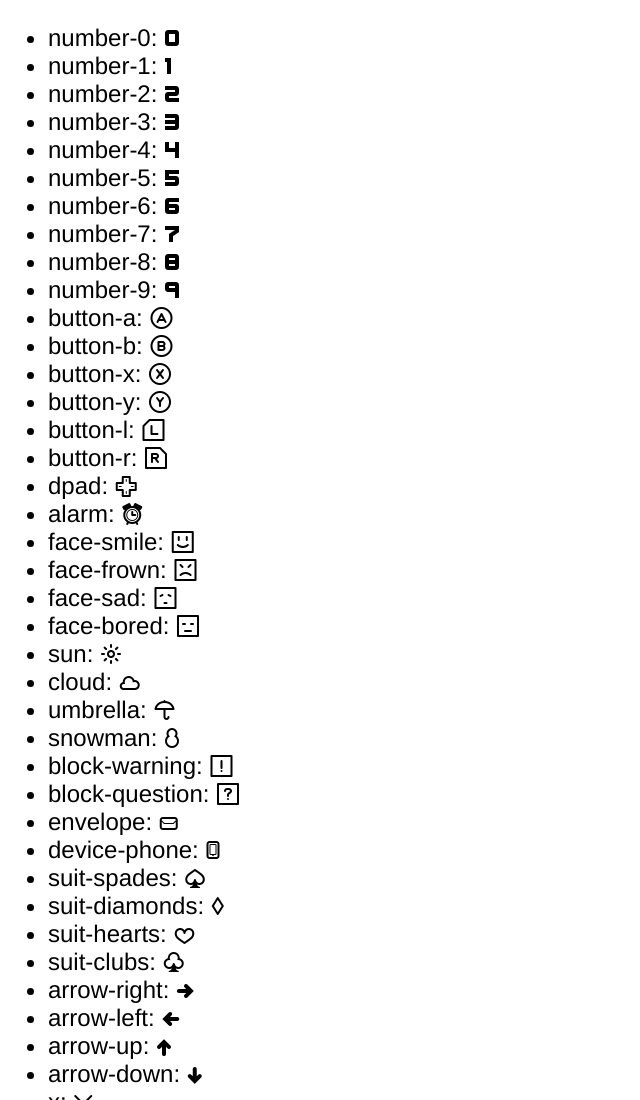
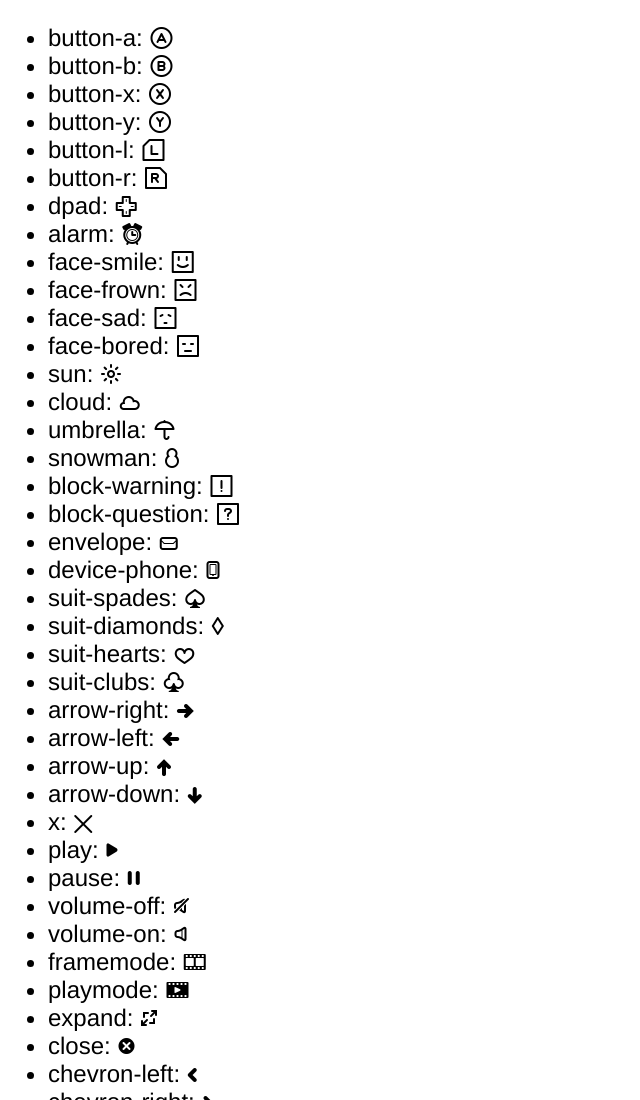
Before and after one commit to Sudomemo/Sudofont, a website: page dist/test.html in a window 1280 px wide. Shown: the top 1100 px of the page, without its empty margins (0-640 px from the left). Drawn offline with Linux system fonts and the light colour scheme.

Commit message:
remove number chars - they were a bad idea and wont be used

```diff
--- a/dist/css/sudofont.css
+++ b/dist/css/sudofont.css
@@ -8,7 +8,7 @@
     url("../fonts/sudofont.svg#sudofont") format("svg");
   font-weight: normal;
   font-style: normal;
-  unicode-range: U+30-39, U+E000-E013, U+E015-E01C, U+E028, U+E100-E105, U+E110-E117, U+E120-E13B, U+E150-E15D, U+E200-E205;
+  unicode-range: U+E000-E013, U+E015-E01C, U+E028, U+E100-E105, U+E110-E117, U+E120-E13B, U+E150-E15D, U+E200-E205;
 }
 
 .sf {
@@ -36,46 +36,6 @@
 .sf--4x { font-size: 4em; }
 .sf--5x { font-size: 5em; }
 
-
-.sf--number-0:before {
-  content: "\30";
-}
-
-.sf--number-1:before {
-  content: "\31";
-}
-
-.sf--number-2:before {
-  content: "\32";
-}
-
-.sf--number-3:before {
-  content: "\33";
-}
-
-.sf--number-4:before {
-  content: "\34";
-}
-
-.sf--number-5:before {
-  content: "\35";
-}
-
-.sf--number-6:before {
-  content: "\36";
-}
-
-.sf--number-7:before {
-  content: "\37";
-}
-
-.sf--number-8:before {
-  content: "\38";
-}
-
-.sf--number-9:before {
-  content: "\39";
-}
 
 .sf--button-a:before {
   content: "\E000";
--- a/dist/test.html
+++ b/dist/test.html
@@ -13,36 +13,6 @@
   </head>
   <body>
     <ul>
-      <li>
-        number-0: <i class="sf sf--number-0"></i>
-      </li>
-      <li>
-        number-1: <i class="sf sf--number-1"></i>
-      </li>
-      <li>
-        number-2: <i class="sf sf--number-2"></i>
-      </li>
-      <li>
-        number-3: <i class="sf sf--number-3"></i>
-      </li>
-      <li>
-        number-4: <i class="sf sf--number-4"></i>
-      </li>
-      <li>
-        number-5: <i class="sf sf--number-5"></i>
-      </li>
-      <li>
-        number-6: <i class="sf sf--number-6"></i>
-      </li>
-      <li>
-        number-7: <i class="sf sf--number-7"></i>
-      </li>
-      <li>
-        number-8: <i class="sf sf--number-8"></i>
-      </li>
-      <li>
-        number-9: <i class="sf sf--number-9"></i>
-      </li>
       <li>
         button-a: <i class="sf sf--button-a"></i>
       </li>
```
Also changed, not shown: dist/scss/sudofont.scss (+1 -11 lines), dist/fonts/sudofont.ttf, dist/fonts/sudofont.woff, dist/fonts/sudofont.woff2, 3 other files.
